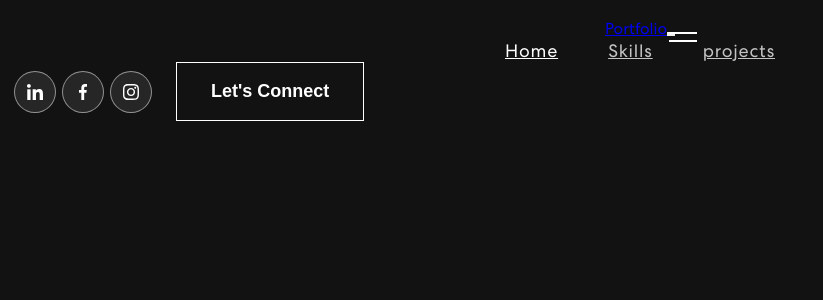
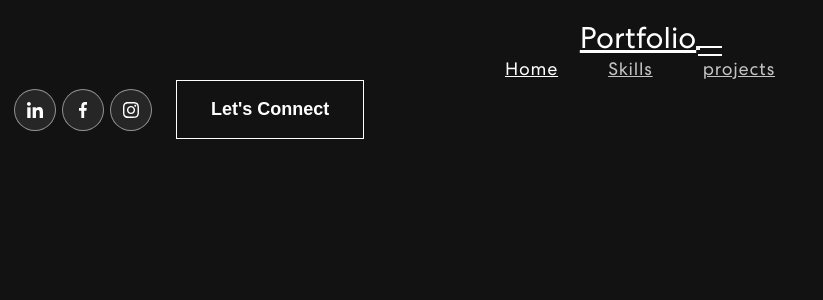
Before and after one commit to tharun-kadimi/personal-portfolio, a React (Create React App) app: page / in a window 1280 px wide. Shown: the top 300 px of the page, without its empty margins (0-823 px from the left). Built offline with nearby package versions, Linux system fonts and the light colour scheme.

Commit message:
navbar added

```diff
--- a/src/Components/NavBarr/NavBarr.jsx
+++ b/src/Components/NavBarr/NavBarr.jsx
@@ -6,6 +6,8 @@ import Navbar from "react-bootstrap/Navbar";
 import nav_icon1 from "../Assets/img/nav-icon1.svg";
 import nav_icon2 from "../Assets/img/nav-icon2.svg";
 import nav_icon3 from "../Assets/img/nav-icon3.svg";
+import { BrowserRouter as Router } from "react-router-dom";
+import { HashLink } from "react-router-hash-link";
 
 const NavBarr = () => {
   const [activeLink, setActiveLink] = useState("home");
@@ -27,15 +29,18 @@ const NavBarr = () => {
     setActiveLink(value);
   };
   return (
-    <Navbar expand="lg" className={scrolled ? "scrolled" : ""}>
+    <Router>
+      <Navbar expand="md" className={scrolled ? "scrolled" : ""}>
         <Container>
-        <Navbar.Brand href="#home">Portfolio</Navbar.Brand>
+          <Navbar.Brand href="/" style={{ color: "#fff", fontSize: "30px" }}>
+            Portfolio
+          </Navbar.Brand>
           <Navbar.Toggle aria-controls="basic-navbar-nav">
             <span className="navbar-toggler-icon"></span>
           </Navbar.Toggle>
-        <Navbar.Toggle />
+
           <Navbar.Collapse id="basic-navbar-nav">
-          <Nav className="me-auto">
+            <Nav className="ms-auto">
               <Nav.Link
                 href="#home"
                 className={
@@ -57,7 +62,9 @@ const NavBarr = () => {
               <Nav.Link
                 href="#projects"
                 className={
-                activeLink === "projects" ? "active navbar-link" : "navbar-link"
+                  activeLink === "projects"
+                    ? "active navbar-link"
+                    : "navbar-link"
                 }
                 onClick={() => onUpdateActiveLink("projects")}
               >
@@ -75,14 +82,20 @@ const NavBarr = () => {
                     <img src={nav_icon3} alt="" />
                   </a>
                 </div>
-              <button className="vvd" onClick={() => console.log("connect")}>
+                <HashLink>
+                  <button
+                    className="vvd"
+                    onClick={() => console.log("connect")}
+                  >
                     <span>Let's Connect</span>
                   </button>
+                </HashLink>
               </span>
             </Nav>
           </Navbar.Collapse>
         </Container>
       </Navbar>
+    </Router>
   );
 };
 
```
Lines whose indentation alone changed are shown as unchanged.
